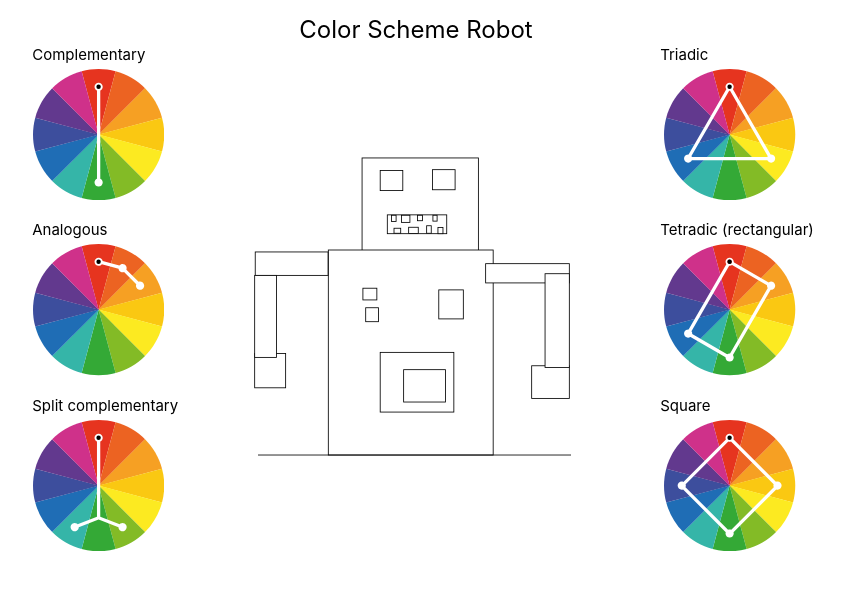
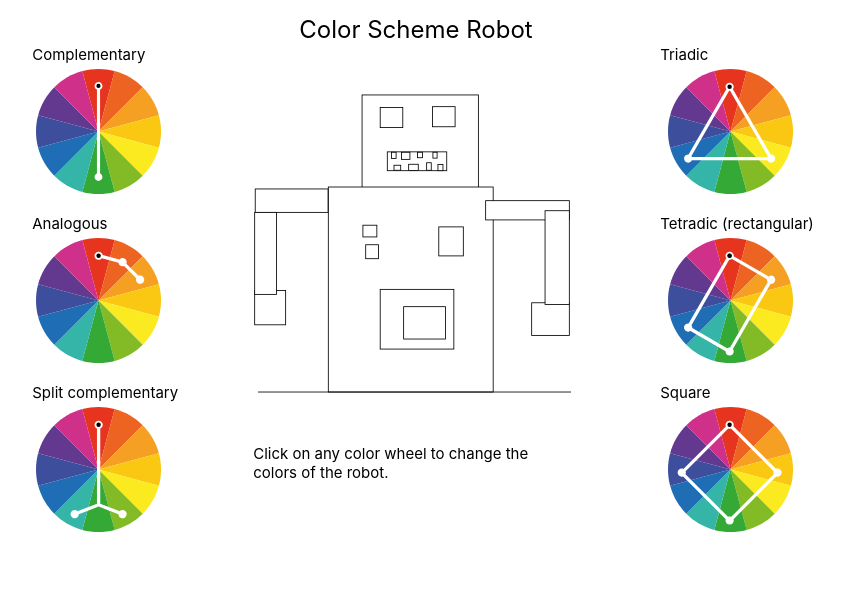
Before and after one commit to PayCra/color-robot, a React (Create React App) app: page / in a window 1280 px wide. Shown: the top 590 px of the page, without its empty margins (224-1067 px from the left). Built offline with nearby package versions, Linux system fonts and the light colour scheme.

Commit message:
Scaling in progress.

```diff
--- a/src/App.css
+++ b/src/App.css
@@ -6,8 +6,9 @@
 .Robot {
     display: flex;
     flex-direction: column;
-    justify-content: center;
-    padding: 0 75px 0 75px;
+    /*justify-content: center;*/
+    padding: 50px 75px 0 75px;
+    height: fit-content;
 }
 
 .Text {
--- a/src/App.js
+++ b/src/App.js
@@ -6,6 +6,7 @@ import Marker from "./Components/Marker";
 import Robot from "./Components/Robot";
 
 class App extends Component {
+
     state = {
         shapeColor1: "initial",
         shapeColor2: "initial",
@@ -19,11 +20,11 @@ class App extends Component {
         triadicMarker: 0,
         tetradicMarker: 0,
         squareMarker: 0,
-        selectedColorScheme: ""
+        selectedColorScheme: "",
+        text: "Click on any color wheel to change the colors of the robot."
     };
 
     handleClick = (color, colorScheme) => {
-
         if (colorScheme === "Complementary") {
             this.setState({
                 shapeColor1: "color" + color,
@@ -33,8 +34,11 @@ class App extends Component {
                 shapeColor5: "color" + (color + 6) % 12,
                 shapeColor6: "color" + (color + 6) % 12,
                 complementaryMarker: color - 1,
-                selectedColorScheme: colorScheme
-            })
+                selectedColorScheme: colorScheme,
+                text: <>Complementary color scheme is intense and draws immediate attention.<br/>
+                    It can be too strong and produce a clashing effect. Use with caution!</>
+
+        })
         } else if (colorScheme === "Analogous") {
             this.setState({
                 shapeColor1: "color" + color,
@@ -44,7 +48,8 @@ class App extends Component {
                 shapeColor5: "color" + (color + 1) % 12,
                 shapeColor6: "color" + (color + 2) % 12,
                 analogousMarker: color - 1,
-                selectedColorScheme: colorScheme
+                selectedColorScheme: colorScheme,
+                text: <>Analogous color scheme produces a harmonious effect.</>
             })
         } else if (colorScheme === "SplitComplementary") {
             this.setState({
@@ -55,8 +60,10 @@ class App extends Component {
                 shapeColor5: "color" + (color + 5) % 12,
                 shapeColor6: "color" + (color + 7) % 12,
                 splitComplementaryMarker: color - 1,
-                selectedColorScheme: colorScheme
-            })
+                selectedColorScheme: colorScheme,
+                text: <>Split complementary is a popular and elegant color scheme for rich but harmonious design.<br/>
+                    Hint: choose one main color and use the other two as accents.</>
+                    })
         } else if (colorScheme === "Triadic") {
             this.setState({
                 shapeColor1: "color" + color,
@@ -66,8 +73,10 @@ class App extends Component {
                 shapeColor5: "color" + (color + 4) % 12,
                 shapeColor6: "color" + (color + 8) % 12,
                 triadicMarker: color - 1,
-                selectedColorScheme: colorScheme
-            })
+                selectedColorScheme: colorScheme,
+                text: <>Triadic color scheme is for the bold.<br/>
+                    Hint: choose one main color and use the other two as accents.</>
+                    })
         } else if (colorScheme === "Tetradic") {
             this.setState({
                 shapeColor1: "color" + color,
@@ -77,8 +86,10 @@ class App extends Component {
                 shapeColor5: "color" + (color + 8) % 12,
                 shapeColor6: "color" + (color + 6) % 12,
                 tetradicMarker: color - 1,
-                selectedColorScheme: colorScheme
-            })
+                selectedColorScheme: colorScheme,
+                text: <>Tetradic color scheme will make your design look rich, yet cohesive.<br/>
+                    Hint: choose one main color and use the other three as accents.</>
+                    })
         } else if (colorScheme === "Square") {
             this.setState({
                 shapeColor1: "color" + color,
@@ -88,14 +99,16 @@ class App extends Component {
                 shapeColor5: "color" + (color + 9) % 12,
                 shapeColor6: "color" + (color + 6) % 12,
                 squareMarker: color - 1,
-                selectedColorScheme: colorScheme
-            })
+                selectedColorScheme: colorScheme,
+                text: <>Square color scheme looks lively and abundant.<br/>
+                    Hint: choose one main color and use the other three as accents.</>
+                    })
         }
     };
 
     render() {
         return (
-            <>
+            <div>
                 <div className="Title">Color Scheme Robot</div>
                 <div className="Container">
                 <div>
@@ -124,6 +137,7 @@ class App extends Component {
                     shapeColor5={this.state.shapeColor5}
                     shapeColor6={this.state.shapeColor6}
                 />
+                <span className={"Text"}>{this.state.text}</span>
                 </div>
                 <div>
                 <span className={"Label " + (this.state.selectedColorScheme === "Triadic" ? "Selected" : "")}>Triadic</span>
@@ -143,7 +157,7 @@ class App extends Component {
                 </div>
                 </div>
                 </div>
-            </>
+            </div>
         );
     }
 }
--- a/src/Components/Marker.js
+++ b/src/Components/Marker.js
@@ -8,7 +8,7 @@ function Marker(props) {
 
     if (props.colorScheme === 'Complementary') {
         return (
-            <svg style={position} className="marker" width="131.25px" height="131.25px" viewBox="0 0 200 200">
+            <svg style={position} className="marker" width="125px" height="125px" viewBox="0 0 200 200">
                 <path d="M102.502,167.248V32.751c2.207-0.965,3.75-3.164,3.75-5.727c0-3.452-2.798-6.25-6.25-6.25
 	c-3.451,0-6.25,2.798-6.25,6.25c0,2.562,1.544,4.761,3.75,5.726v134.497c-2.206,0.967-3.75,3.166-3.75,5.727
 	c0,3.451,2.799,6.25,6.25,6.25c3.452,0,6.25-2.799,6.25-6.25C106.252,170.412,104.709,168.213,102.502,167.248z"/>
--- a/src/Components/Wheel.js
+++ b/src/Components/Wheel.js
@@ -8,7 +8,7 @@ function Wheel (props) {
             {/*<svg className={props.selection} width="175px" height="175px" viewBox="0 0 200 200">*/}
             {/*    <circle cx="100px" cy="100px" r="100px" fill={"transparent"}></circle>*/}
             {/*</svg>*/}
-        <svg className={props.selection} width="131.25px" height="131.25px" viewBox="0 0 200 200">
+        <svg className={props.selection} width="125px" height="125px" viewBox="0 0 200 200">
             <path onClick={() => props.onClick(1)} className="color1" d="M74.11,3.395L99.989,100l0.014-0.001L125.889,3.39C108.942-1.132,91.054-1.13,74.11,3.395z"/>
             <path onClick={() => props.onClick(2)} className="color2" d="M125.882,3.392L99.99,99.994l0.013,0.006l70.723-70.722C158.311,16.889,142.817,7.946,125.882,3.392z"/>
             <path onClick={() => props.onClick(3)} className="color3" d="M170.718,29.276L99.994,99.991l0.007,0.012l96.61-25.886C192.054,57.179,183.108,41.688,170.718,29.276z"/>
--- a/src/index.css
+++ b/src/index.css
@@ -1,5 +1,7 @@
 body {
   margin: 0;
+  height: 100vh;
+  width: 100vw;
   font-family: -apple-system, BlinkMacSystemFont, 'Segoe UI', 'Roboto', 'Oxygen',
     'Ubuntu', 'Cantarell', 'Fira Sans', 'Droid Sans', 'Helvetica Neue',
     sans-serif;
@@ -7,6 +9,10 @@ body {
   -moz-osx-font-smoothing: grayscale;
 }
 
+/*#root {*/
+/*  height:;*/
+/*}*/
+
 code {
   font-family: source-code-pro, Menlo, Monaco, Consolas, 'Courier New',
     monospace;
```
